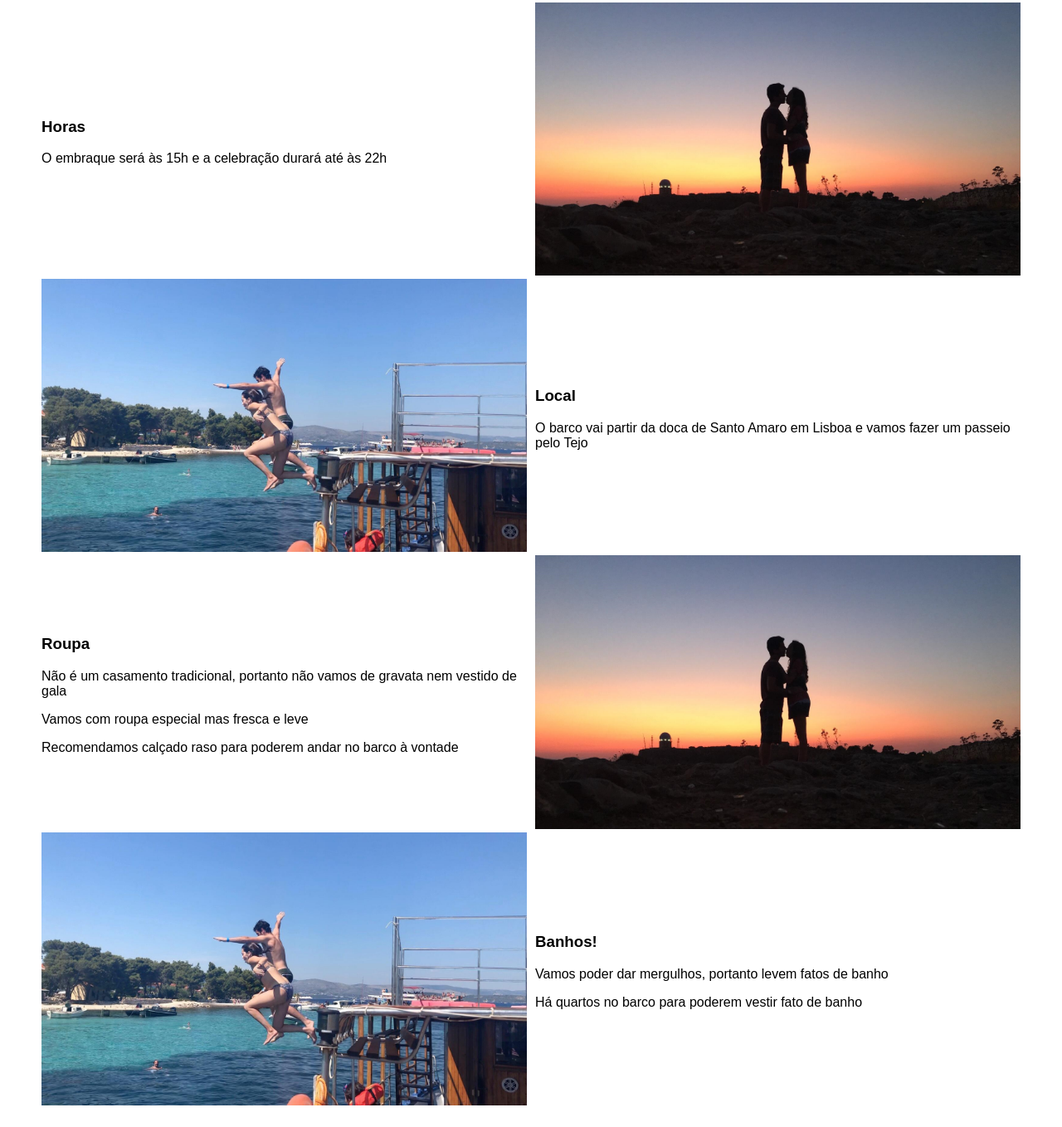
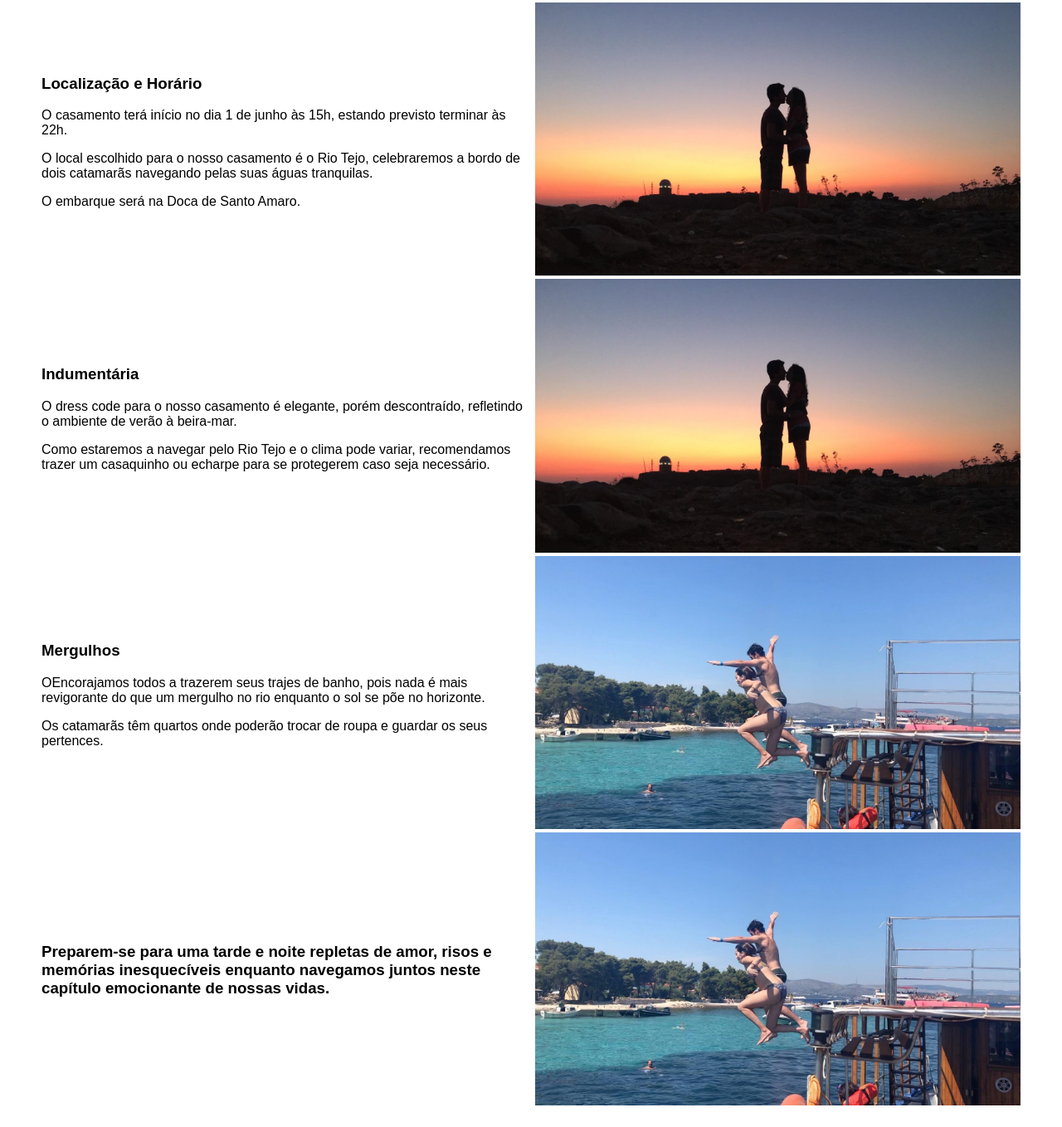
Before and after one commit to leitaomonteiro18/leitaomonteiro18, a plain HTML site: page index.html in a window 1280 px wide. Shown: the part 462-1820 px from the top of the page at 83% size. Drawn offline with Linux system fonts and the light colour scheme.

Commit message:
Update index.html

```diff
--- a/index.html
+++ b/index.html
@@ -158,44 +158,44 @@
 
 <div class="section">
   <div class="text">
-    <h3>Horas</h3>
-    <p>O embraque será às 15h e a celebração durará até às 22h</p>
+    <h3>Localização e Horário</h3>
+    <p>O casamento terá início no dia 1 de junho às 15h, estando previsto terminar às 22h. </p>
+    <p>O local escolhido para o nosso casamento é o Rio Tejo, celebraremos a bordo de dois catamarãs navegando pelas suas águas tranquilas. </p>
+    <p>O embarque será na Doca de Santo Amaro. </p>
+</p>
   </div>
   <div class="image">
     <img src="por_do_sol.jpeg" alt="por_do_sol">
   </div>
 </div>
 <div class="section">
-  <div class="image_r">
-    <img src="banhos.jpeg" alt="banhos">
-  </div>
-  <div class="text_r">
-    <h3>Local</h3>
-    <p>O barco vai partir da doca de Santo Amaro em Lisboa e vamos fazer um passeio pelo Tejo</p>
-  </div>
-</div>
-<div class="section">
   <div class="text">
-    <h3>Roupa</h3>
-    <p>Não é um casamento tradicional, portanto não vamos de gravata nem vestido de gala</p>
-    <p>Vamos com roupa especial mas fresca e leve</p>
-    <p>Recomendamos calçado raso para poderem andar no barco à vontade</p>
+    <h3>Indumentária</h3>
+    <p>O dress code para o nosso casamento é elegante, porém descontraído, refletindo o ambiente de verão à beira-mar. </p>
+    <p>Como estaremos a navegar pelo Rio Tejo e o clima pode variar, recomendamos trazer um casaquinho ou echarpe para se protegerem caso seja necessário. </p>
   </div>
   <div class="image">
     <img src="por_do_sol.jpeg" alt="por_do_sol">
   </div>
 </div>
 <div class="section">
-  <div class="image_r">
+  <div class="text">
+    <h3>Mergulhos</h3>
+    <p>OEncorajamos todos a trazerem seus trajes de banho, pois nada é mais revigorante do que um mergulho no rio enquanto o sol se põe no horizonte. </p>
+    <p>Os catamarãs têm quartos onde poderão trocar de roupa e guardar os seus pertences. </p>
+  </div>
+  <div class="image">
     <img src="banhos.jpeg" alt="banhos">
   </div>
-  <div class="text_r">
-    <h3>Banhos!</h3>
-    <p>Vamos poder dar mergulhos, portanto levem fatos de banho</p>
-    <p>Há quartos no barco para poderem vestir fato de banho</p>
+</div>
+<div class="section">
+  <div class="text">
+    <h3>Preparem-se para uma tarde e noite repletas de amor, risos e memórias inesquecíveis enquanto navegamos juntos neste capítulo emocionante de nossas vidas.</h3>
+  </div>
+  <div class="image">
+    <img src="banhos.jpeg" alt="banhos">
   </div>
 </div>
-
   </div>
 
 </body>
```
